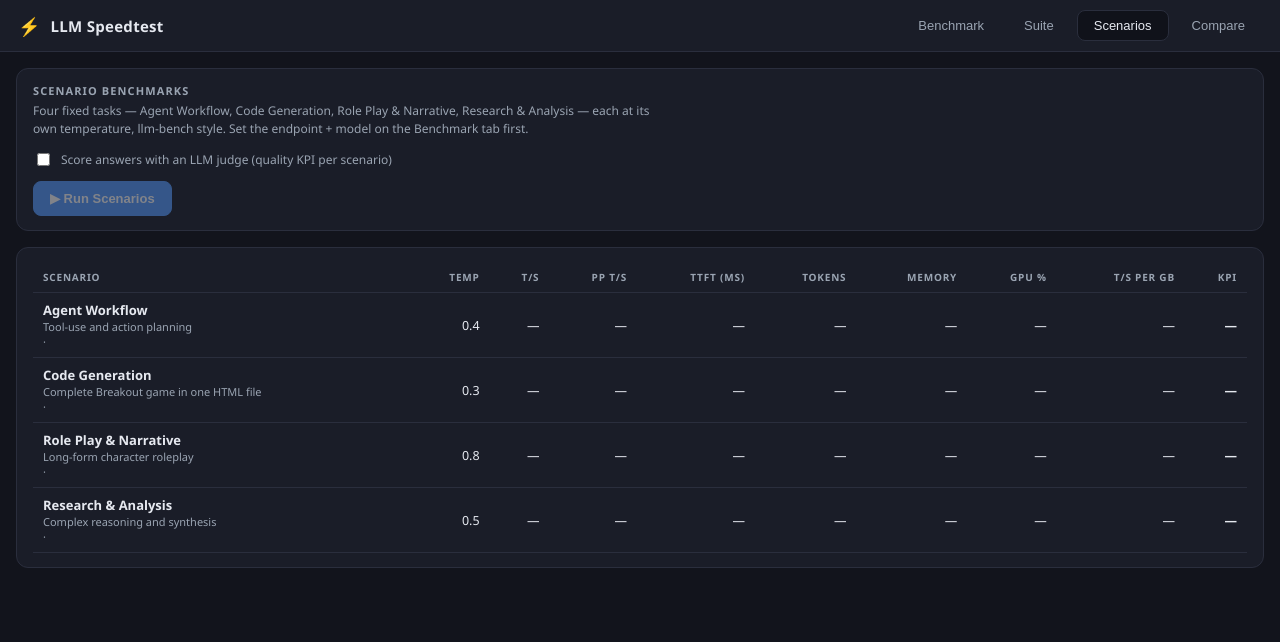
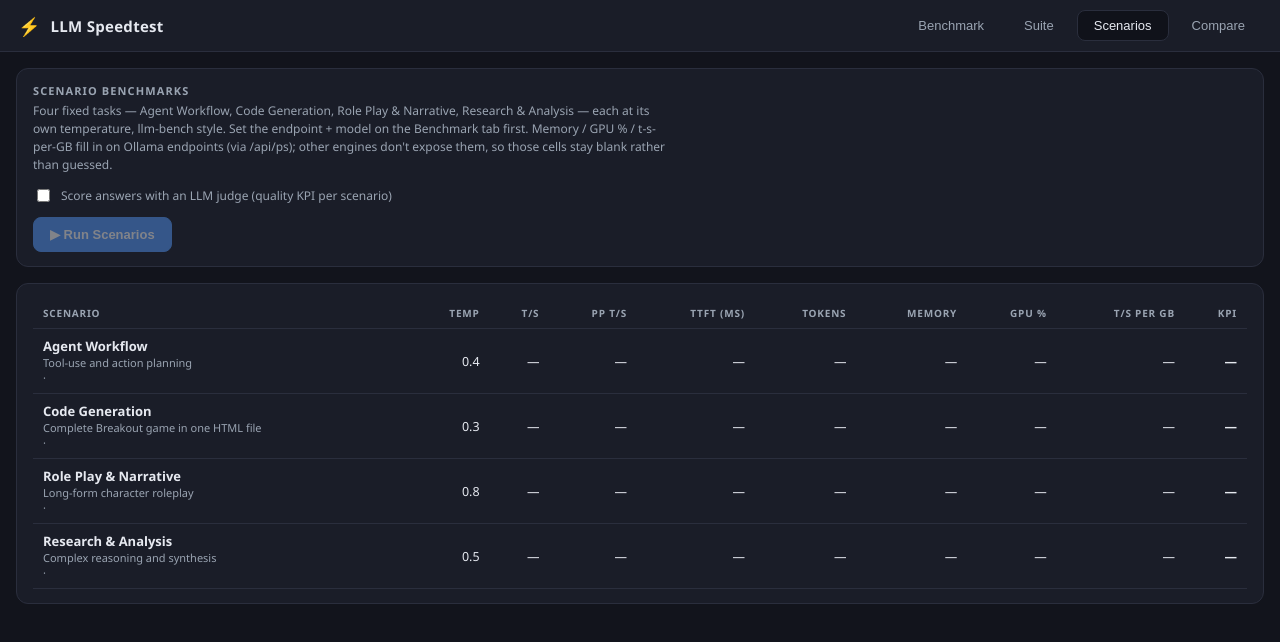
Before and after one commit to FearL0rd/LLMSpeedTest, a Vue app: page / in a window 1280 px wide. Both pictures are taken after a click on the button "Scenarios". Shown: the top 642 px of the page. Built offline with nearby package versions, Linux system fonts and the light colour scheme.

Commit message:
docs: explain Ollama-only memory/GPU/efficiency columns in Scenarios

```diff
--- a/src/components/ScenariosView.vue
+++ b/src/components/ScenariosView.vue
@@ -59,7 +59,9 @@ async function exportResult(format: 'json' | 'csv' | 'md'): Promise<void> {
           <div class="sub">
             Four fixed tasks — Agent Workflow, Code Generation, Role Play &amp; Narrative,
             Research &amp; Analysis — each at its own temperature, llm-bench style.
-            Set the endpoint + model on the Benchmark tab first.
+            Set the endpoint + model on the Benchmark tab first. Memory / GPU % /
+            t-s-per-GB fill in on Ollama endpoints (via /api/ps); other engines
+            don't expose them, so those cells stay blank rather than guessed.
           </div>
         </div>
         <div v-if="suiteResult" class="export-btns">
```
Also changed, not shown: 1 other file (tests, documents, lock files or other folders).
